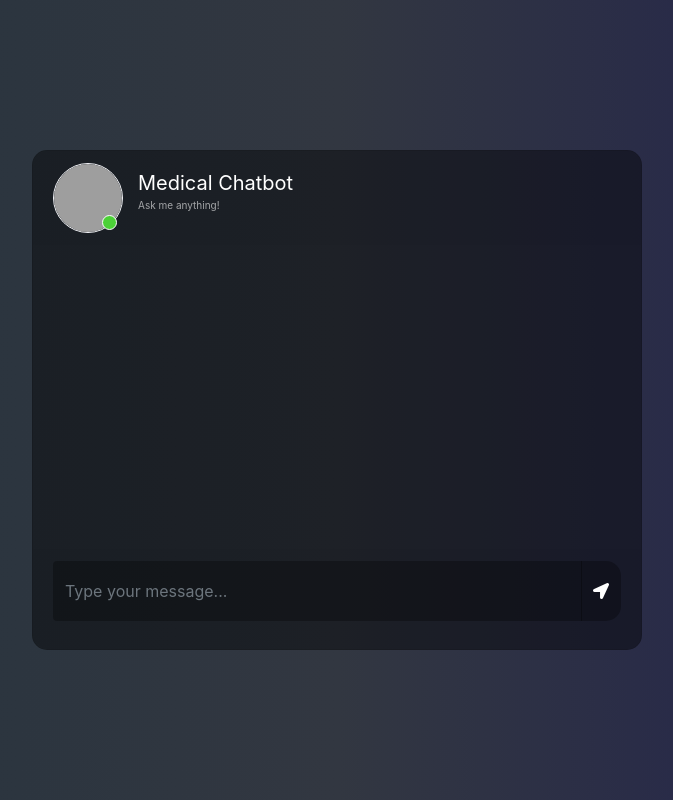
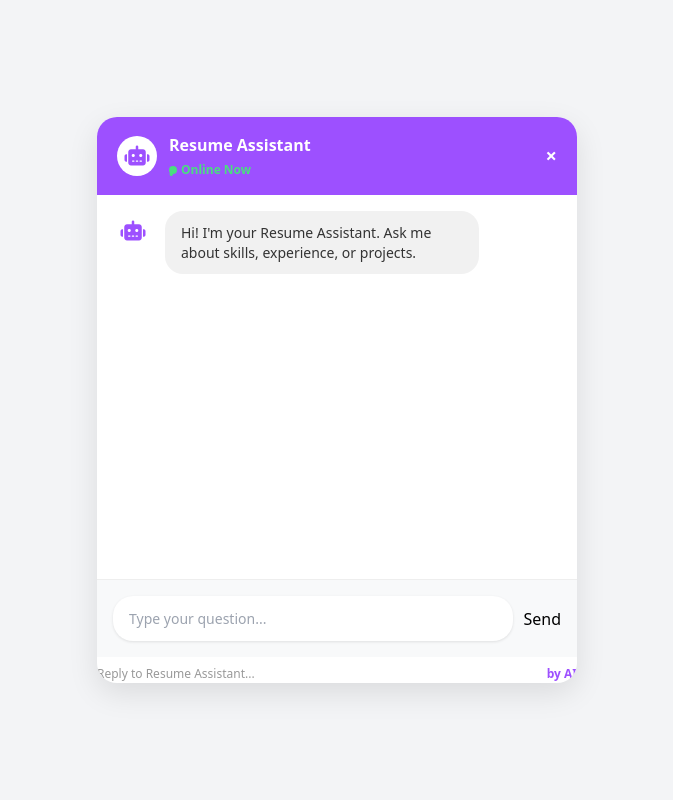
Before and after one commit to LakshmanReddyBasi/IntelliResume, a Flask app: page / in a window 1280 px wide. Shown: the whole page, without its empty margins (303-976 px from the left). Run offline with Flask 3, Linux system fonts and the light colour scheme; some libraries are stand-ins or nearby versions; grey boxes are pictures that could not be loaded.

Commit message:
Update index.html

```diff
--- a/templates/index.html
+++ b/templates/index.html
@@ -1,81 +1,215 @@
-<link href="//maxcdn.bootstrapcdn.com/bootstrap/4.1.1/css/bootstrap.min.css" rel="stylesheet" id="bootstrap-css">
-<script src="//maxcdn.bootstrapcdn.com/bootstrap/4.1.1/js/bootstrap.min.js"></script>
-<script src="//cdnjs.cloudflare.com/ajax/libs/jquery/3.2.1/jquery.min.js"></script>
-
+<!-- templates/index.html -->
 <!DOCTYPE html>
-<html>
+<html lang="en">
 <head>
-		<title>HealthBot</title>
-		<link rel="stylesheet" href="https://stackpath.bootstrapcdn.com/bootstrap/4.1.3/css/bootstrap.min.css" integrity="sha384-MCw98/SFnGE8fJT3GXwEOngsV7Zt27NXFoaoApmYm81iuXoPkFOJwJ8ERdknLPMO" crossorigin="anonymous">
-		<link rel="stylesheet" href="https://use.fontawesome.com/releases/v5.5.0/css/all.css" integrity="sha384-B4dIYHKNBt8Bc12p+WXckhzcICo0wtJAoU8YZTY5qE0Id1GSseTk6S+L3BlXeVIU" crossorigin="anonymous">
-		<script src="https://ajax.googleapis.com/ajax/libs/jquery/3.3.1/jquery.min.js"></script>
-		<link rel="stylesheet" type="text/css" href="{{ url_for('static', filename='style.css')}}"/>
+    <meta charset="UTF-8" />
+    <meta name="viewport" content="width=device-width, initial-scale=1.0" />
+    <title>📄 Resume Assistant</title>
+    <script src="https://cdn.tailwindcss.com"></script>
+    <link rel="stylesheet" href="https://cdnjs.cloudflare.com/ajax/libs/font-awesome/6.5.1/css/all.min.css" />
+    <style>
+        .chat-container {
+            max-width: 480px;
+            margin: 20px auto;
+            border-radius: 20px;
+            overflow: hidden;
+            box-shadow: 0 10px 30px rgba(0, 0, 0, 0.1);
+            background-color: white;
+        }
+        .header {
+            background: #9d50ff;
+            color: white;
+            padding: 16px 20px;
+            display: flex;
+            align-items: center;
+            justify-content: space-between;
+            font-weight: 600;
+        }
+        .avatar {
+            width: 40px;
+            height: 40px;
+            border-radius: 50%;
+            background: #fff;
+            display: flex;
+            align-items: center;
+            justify-content: center;
+            color: #9d50ff;
+            font-size: 20px;
+        }
+        .status {
+            font-size: 12px;
+            color: #4ade80;
+            margin-top: 4px;
+            display: flex;
+            align-items: center;
+        }
+        .status::before {
+            content: "•";
+            margin-right: 4px;
+            background: #4ade80;
+            width: 8px;
+            height: 8px;
+            border-radius: 50%;
+            display: inline-block;
+        }
+        .message-group {
+            padding: 16px;
+            display: flex;
+            flex-direction: column;
+            gap: 12px;
+        }
+        .user-message {
+            align-self: flex-end;
+        }
+        .bot-message {
+            align-self: flex-start;
+        }
+        .message-bubble {
+            padding: 12px 16px;
+            border-radius: 18px;
+            max-width: 70%;
+            word-wrap: break-word;
+            font-size: 14px;
+            line-height: 1.4;
+        }
+        .user-bubble {
+            background: #9d50ff;
+            color: white;
+            align-self: flex-end;
+        }
+        .bot-bubble {
+            background: #f1f1f1;
+            color: #333;
+            align-self: flex-start;
+        }
+        .input-area {
+            padding: 16px;
+            border-top: 1px solid #eee;
+            display: flex;
+            gap: 10px;
+            background: #f8f9fa;
+        }
+        input[type="text"] {
+            flex-grow: 1;
+            padding: 12px 16px;
+            border: none;
+            border-radius: 20px;
+            font-size: 14px;
+            outline: none;
+            background: white;
+            box-shadow: 0 1px 3px rgba(0,0,0,0.1);
+        }
+        button {
+            background: #9d50ff;
+            color: white;
+            border: none;
+            padding: 12px 20px;
+            border-radius: 20px;
+            cursor: pointer;
+            font-size: 14px;
+            transition: background 0.2s;
+        }
+        button:hover {
+            background: #8b3df5;
+        }
+        .footer {
+            display: flex;
+            justify-content: space-between;
+            align-items: center;
+            font-size: 12px;
+            color: #999;
+            margin-top: 8px;
+        }
+        .logo {
+            font-weight: 600;
+            color: #9d50ff;
+        }
+    </style>
 </head>
-
-
-	<body>
-		<div class="container-fluid h-100">
-			<div class="row justify-content-center h-100">
-				<div class="col-md-8 col-xl-6 chat">
-					<div class="card">
-						<div class="card-header msg_head">
-							<div class="d-flex bd-highlight">
-								<div class="img_cont">
-									<img src="https://cdn-icons-png.flaticon.com/512/387/387569.png" class="rounded-circle user_img">
-									<!-- <img src="https://www.prdistribution.com/spirit/uploads/pressreleases/2019/newsreleases/d83341deb75c4c4f6b113f27b1e42cd8-chatbot-florence-already-helps-thousands-of-patients-to-remember-their-medication.png" class="rounded-circle user_img"> -->
-									<span class="online_icon"></span>
+<body class="bg-gray-100 min-h-screen flex items-center justify-center p-4">
+    <div class="chat-container">
+        <!-- Header -->
+        <div class="header">
+            <div class="flex items-center gap-3">
+                <div class="avatar">
+                    <i class="fas fa-robot"></i>
                 </div>
-								<div class="user_info">
-									<span>Medical Chatbot</span>
-									<p>Ask me anything!</p>
+                <div>
+                    <div>Resume Assistant</div>
+                    <div class="status">Online Now</div>
                 </div>
             </div>
+            <button class="text-white text-xl">×</button>
         </div>
-						<div id="messageFormeight" class="card-body msg_card_body">
 
-
+        <!-- Messages -->
+        <div id="chatbox" class="message-group h-96 overflow-y-auto">
+            <div class="bot-message">
+                <div class="flex items-start gap-3">
+                    <div class="avatar">
+                        <i class="fas fa-robot"></i>
                     </div>
-						<div class="card-footer">
-							<form id="messageArea" class="input-group">
-                                <input type="text" id="text" name="msg" placeholder="Type your message..." autocomplete="off" class="form-control type_msg" required/>
-								<div class="input-group-append">
-									<button type="submit" id="send" class="input-group-text send_btn"><i class="fas fa-location-arrow"></i></button>
-								</div>
-							</form>
-						</div>
+                    <div class="message-bubble bot-bubble">
+                        Hi! I'm your Resume Assistant. Ask me about skills, experience, or projects.
                     </div>
                 </div>
             </div>
         </div>
 
+        <!-- Input Area -->
+        <div class="input-area">
+            <input type="text" id="userInput" placeholder="Type your question..." />
+            <button onclick="sendMessage()">Send</button>
+        </div>
+
+        <div class="footer">
+            <span>Reply to Resume Assistant...</span>
+            <span class="logo">by AI</span>
+        </div>
+    </div>
+
     <script>
-			$(document).ready(function() {
-				$("#messageArea").on("submit", function(event) {
-					const date = new Date();
-					const hour = date.getHours();
-					const minute = date.getMinutes();
-					const str_time = hour+":"+minute;
-					var rawText = $("#text").val();
+        const chatbox = document.getElementById('chatbox');
+        const userInput = document.getElementById('userInput');
 
-					var userHtml = '<div class="d-flex justify-content-end mb-4"><div class="msg_cotainer_send">' + rawText + '<span class="msg_time_send">'+ str_time + '</span></div><div class="img_cont_msg"><img src="https://i.ibb.co/d5b84Xw/Untitled-design.png" class="rounded-circle user_img_msg"></div></div>';
+        function addMessage(text, isUser) {
+            const div = document.createElement('div');
+            div.className = `message-group ${isUser ? 'user-message' : 'bot-message'}`;
 
-					$("#text").val("");
-					$("#messageFormeight").append(userHtml);
+            const bubble = document.createElement('div');
+            bubble.className = `message-bubble ${isUser ? 'user-bubble' : 'bot-bubble'}`;
+            bubble.textContent = text;
 
-					$.ajax({
-						data: {
-							msg: rawText,
-						},
-						type: "POST",
-						url: "/get",
-					}).done(function(data) {
-						var botHtml = '<div class="d-flex justify-content-start mb-4"><div class="img_cont_msg"><img src="https://cdn-icons-png.flaticon.com/512/387/387569.png" class="rounded-circle user_img_msg"></div><div class="msg_cotainer">' + data + '<span class="msg_time">' + str_time + '</span></div></div>';
-						$("#messageFormeight").append($.parseHTML(botHtml));
+            div.appendChild(bubble);
+            chatbox.appendChild(div);
+            chatbox.scrollTop = chatbox.scrollHeight;
+        }
+
+        function sendMessage() {
+            const msg = userInput.value.trim();
+            if (!msg) return;
+
+            addMessage(msg, true);
+            userInput.value = '';
+
+            fetch('/get', {
+                method: 'POST',
+                headers: { 'Content-Type': 'application/x-www-form-urlencoded' },
+                body: `msg=${encodeURIComponent(msg)}`
+            })
+            .then(response => response.text())
+            .then(data => {
+                addMessage(data, false);
+            })
+            .catch(err => {
+                addMessage("Error: " + err, false);
             });
-					event.preventDefault();
-				});
+        }
+
+        // Add Enter key support
+        userInput.addEventListener('keypress', function(e) {
+            if (e.key === 'Enter') sendMessage();
         });
     </script>
-
 </body>
 </html>
```
Lines whose indentation alone changed are shown as unchanged.
